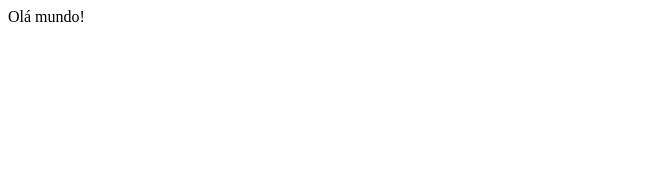
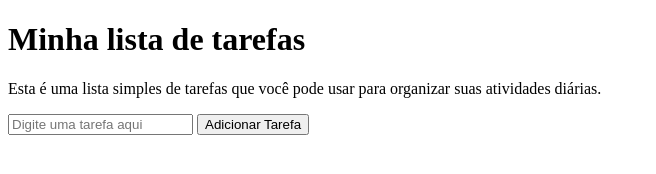
Before and after one commit to RuvianFabrin/projeto-lista-tarefas, a plain HTML site: page index.html in a window 1280 px wide. Shown: the whole page, without its empty margins (0-656 px from the left). Drawn offline with Linux system fonts and the light colour scheme.

Commit message:
Adicionar estrutura html da pagina de tarefas

```diff
--- a/index.html
+++ b/index.html
@@ -1,6 +1,9 @@
 <!DOCTYPE html>
 <title>Minha lista de tarefas</title>
 <body>
-    Olá mundo!
+    <h1>Minha lista de tarefas</h1>
+    <p>Esta é uma lista simples de tarefas que você pode usar para organizar suas atividades diárias.</p>
+    <input type="text" placeholder="Digite uma tarefa aqui" />
+    <button onclick="alert('Tarefa adicionada!')">Adicionar Tarefa</button>
 </body>
 </html>
```
